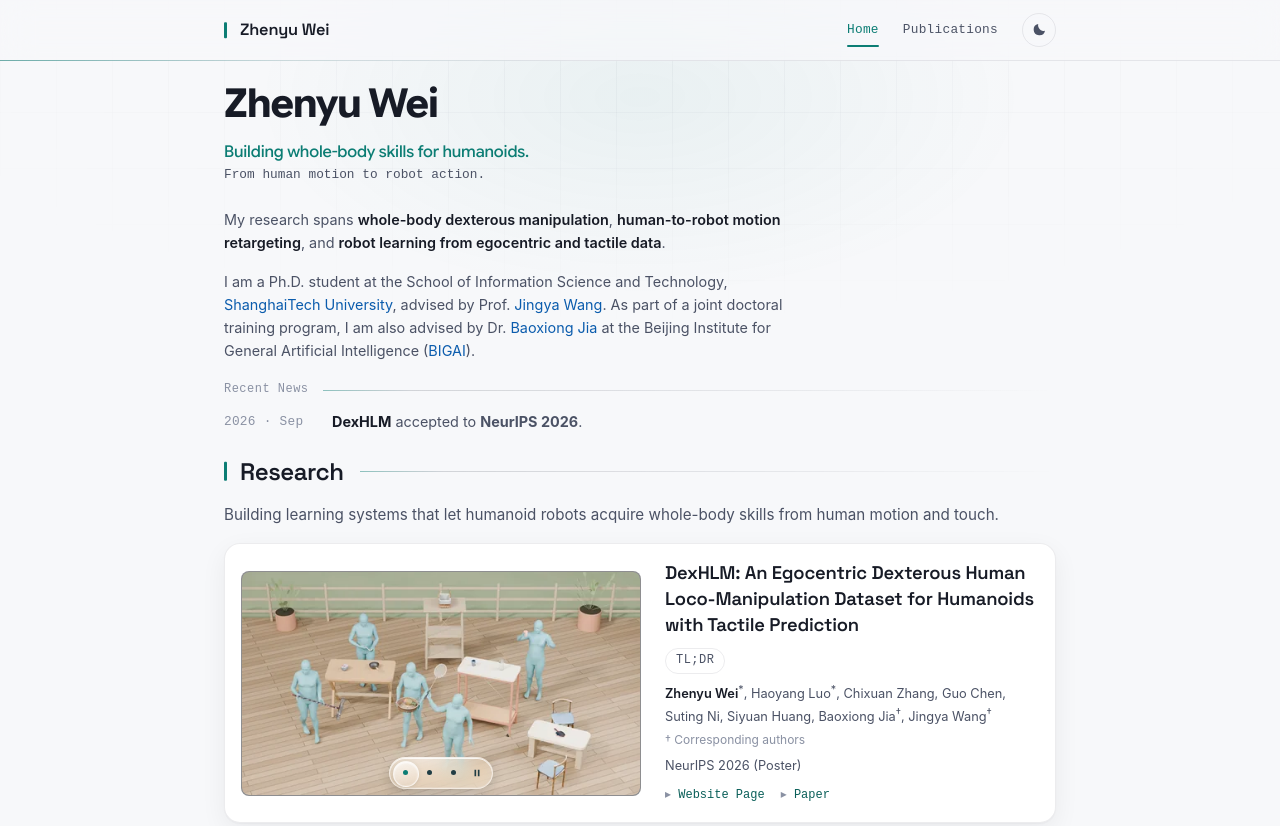
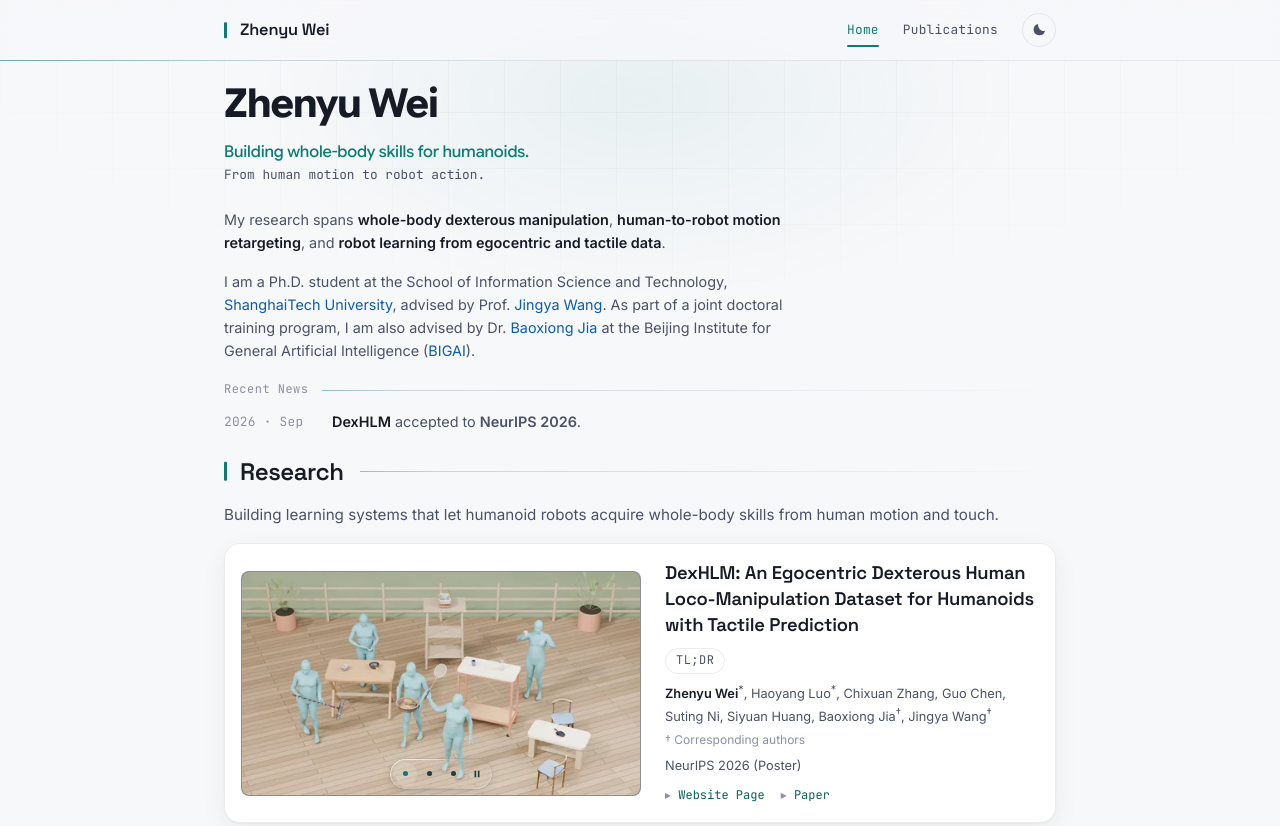
Before and after one commit to DexHLM/zhenyu-wei, a plain HTML site: page index.html in a window 1280 px wide. Shown: the top 826 px of the page. Drawn offline with Linux system fonts and the light colour scheme.

Commit message:
Use transparent refractive cover controls

```diff
--- a/assets/content.css
+++ b/assets/content.css
@@ -102,14 +102,26 @@
   transform: translateX(-50%);
   display: flex;
   padding: 3px;
-  border: 1px solid rgba(255, 255, 255, 0.55);
+  border: 0;
   border-radius: 999px;
-  background: rgba(244, 251, 251, 0.24);
-  color: #203d44;
-  -webkit-backdrop-filter: blur(8px) saturate(1.7) contrast(1.08);
-  backdrop-filter: blur(8px) saturate(1.7) contrast(1.08);
-  box-shadow: 0 4px 12px rgba(10, 25, 30, 0.16), inset 0 1px 0 rgba(255, 255, 255, 0.8), inset 0 -1px 0 rgba(255, 255, 255, 0.16);
+  background: rgba(255, 255, 255, 0.035);
+  color: #233b3c;
+  -webkit-backdrop-filter: blur(0.6px) saturate(1.05);
+  backdrop-filter: blur(0.6px) saturate(1.05);
+  box-shadow: 0 3px 9px rgba(10, 20, 25, 0.13), 0 0 0 0.5px rgba(10, 20, 25, 0.12);
   isolation: isolate;
+}
+
+.cover-controls.has-lens { -webkit-backdrop-filter: none; backdrop-filter: none; }
+
+.cover-glass-lens {
+  position: absolute;
+  inset: 0;
+  width: 100%;
+  height: 100%;
+  border-radius: inherit;
+  pointer-events: none;
+  z-index: 0;
 }
 
 .cover-controls::before {
@@ -119,48 +131,49 @@
   top: 3px;
   width: var(--glass-step);
   height: var(--glass-step);
-  border: 1px solid rgba(255, 255, 255, 0.65);
   border-radius: 50%;
-  background: linear-gradient(150deg, rgba(255, 255, 255, 0.67), rgba(255, 255, 255, 0.12));
-  box-shadow: inset 0 1px 2px rgba(255, 255, 255, 0.9), 0 1px 4px rgba(20, 50, 55, 0.12);
+  background: rgba(255, 255, 255, 0.17);
   transform: translateX(calc(var(--active-slide, 0) * var(--glass-step)));
   transition: transform 0.4s cubic-bezier(0.2, 1.35, 0.45, 1);
   pointer-events: none;
+  z-index: 1;
 }
 
 .cover-controls::after {
   content: "";
   position: absolute;
-  inset: -1px;
+  inset: 0;
+  padding: 0.55px;
   border-radius: inherit;
-  background: radial-gradient(ellipse at var(--glass-x, 35%) 0%, rgba(255, 255, 255, 0.72), transparent 65%);
-  opacity: 0.65;
+  background: linear-gradient(135deg, rgba(255, 255, 255, 0.6), rgba(255, 255, 255, 0.06) 35%, rgba(10, 20, 25, 0.12) 58%, rgba(255, 255, 255, 0.36)), radial-gradient(ellipse at var(--glass-x, 30%) 0%, rgba(255, 255, 255, 0.5), transparent 65%);
+  -webkit-mask: linear-gradient(#fff 0 0) content-box, linear-gradient(#fff 0 0);
+  -webkit-mask-composite: xor;
+  mask: linear-gradient(#fff 0 0) content-box, linear-gradient(#fff 0 0);
+  mask-composite: exclude;
   pointer-events: none;
-  z-index: -1;
+  z-index: 3;
 }
 
-:root[data-theme="dark"] .cover-controls {
+.cover-controls[data-contrast="light"] {
   color: #f0fffd;
-  background: rgba(15, 30, 37, 0.3);
-  border-color: rgba(235, 255, 255, 0.38);
 }
 
-:root[data-theme="dark"] .cover-controls::before {
-  background: linear-gradient(150deg, rgba(255, 255, 255, 0.35), rgba(255, 255, 255, 0.06));
+.cover-controls[data-contrast="light"] button[aria-pressed="true"] {
+  color: #79f1e0;
 }
 
 .grid-video .cover-controls { --glass-step: 20px; padding: 2px; }
 .grid-video .cover-controls::before { left: 2px; top: 2px; }
 
 @supports not ((backdrop-filter: blur(1px)) or (-webkit-backdrop-filter: blur(1px))) {
-  .cover-controls { background: rgba(244, 251, 251, 0.92); }
-  :root[data-theme="dark"] .cover-controls { background: rgba(15, 30, 37, 0.92); }
+  .cover-controls:not(.has-lens) { background: rgba(244, 251, 251, 0.18); }
 }
 
 .cover-controls button {
   display: grid;
   place-items: center;
   position: relative;
+  z-index: 2;
   flex: 0 0 var(--glass-step);
   width: var(--glass-step);
   height: var(--glass-step);
@@ -172,9 +185,9 @@
   transition: transform 0.2s ease, color 0.2s ease;
 }
 
-.cover-controls button:hover { color: var(--accent); transform: scale(1.12); }
+.cover-controls button:hover { color: #087a71; transform: scale(1.08); }
 .cover-controls button:active { transform: scale(0.92); }
-.cover-controls button[aria-pressed="true"] { color: var(--accent); }
+.cover-controls button[aria-pressed="true"] { color: #087a71; }
 .cover-controls button[data-slide]::after {
   content: "";
   width: 5px;
--- a/assets/site.js
+++ b/assets/site.js
@@ -58,6 +58,68 @@ const coverScenes = [
 ];
 const coverMotion = window.matchMedia("(prefers-reduced-motion: reduce)");
 
+// A small optical texture sampled from the already-loaded cover. Only the outer
+// bevel bends pixels; the centre stays clear. No extra image or animation library.
+function makeGlassTexture(image, bounds) {
+  if (!image.complete || !image.naturalWidth || bounds.width < 1) return null;
+  const frame = image.getBoundingClientRect();
+  if (!frame.width || !frame.height) return null;
+  const ratio = Math.min(window.devicePixelRatio || 1, 2);
+  const width = Math.round(bounds.width * ratio);
+  const height = Math.round(bounds.height * ratio);
+  const margin = Math.ceil(8 * ratio);
+  const source = document.createElement("canvas");
+  source.width = width + 2 * margin;
+  source.height = height + 2 * margin;
+  const sourceContext = source.getContext("2d", { willReadFrequently: true });
+  const scale = Math.max(frame.width / image.naturalWidth, frame.height / image.naturalHeight);
+  const drawWidth = image.naturalWidth * scale;
+  const drawHeight = image.naturalHeight * scale;
+  sourceContext.drawImage(image,
+    (frame.left - bounds.left - (drawWidth - frame.width) / 2) * ratio + margin,
+    (frame.top - bounds.top - (drawHeight - frame.height) / 2) * ratio + margin,
+    drawWidth * ratio, drawHeight * ratio);
+  const pixels = sourceContext.getImageData(0, 0, source.width, source.height).data;
+  const texture = document.createElement("canvas");
+  texture.width = width;
+  texture.height = height;
+  const context = texture.getContext("2d");
+  const output = context.createImageData(width, height);
+  const radius = bounds.height / 2;
+  let brightness = 0;
+  let count = 0;
+  for (let y = 0; y < height; y++) {
+    for (let x = 0; x < width; x++) {
+      const px = (x + 0.5) / ratio;
+      const py = (y + 0.5) / ratio;
+      const centre = Math.max(radius, Math.min(bounds.width - radius, px));
+      const dx = px - centre;
+      const dy = py - radius;
+      const length = Math.hypot(dx, dy);
+      const depth = radius - length;
+      if (depth < 0) continue;
+      const bend = 3 * Math.pow(Math.max(0, 1 - depth / 6), 2);
+      const sx = Math.max(0, Math.min(source.width - 2, x + margin + (length ? dx / length : 0) * bend * ratio));
+      const sy = Math.max(0, Math.min(source.height - 2, y + margin + (length ? dy / length : 0) * bend * ratio));
+      const ix = Math.floor(sx), iy = Math.floor(sy);
+      const fx = sx - ix, fy = sy - iy;
+      const a = (iy * source.width + ix) * 4;
+      const b = a + source.width * 4;
+      const target = (y * width + x) * 4;
+      for (let channel = 0; channel < 3; channel++) {
+        output.data[target + channel] =
+          pixels[a + channel] * (1 - fx) * (1 - fy) + pixels[a + 4 + channel] * fx * (1 - fy) +
+          pixels[b + channel] * (1 - fx) * fy + pixels[b + 4 + channel] * fx * fy;
+      }
+      output.data[target + 3] = 255;
+      brightness += output.data[target] * 0.2126 + output.data[target + 1] * 0.7152 + output.data[target + 2] * 0.0722;
+      count++;
+    }
+  }
+  context.putImageData(output, 0, 0);
+  return { texture, lightBackground: brightness / count > 145 };
+}
+
 for (const carousel of document.querySelectorAll(".cover-carousel")) {
   const link = carousel.querySelector(".cover-link");
   const first = link.querySelector("img");
@@ -75,6 +137,45 @@ for (const carousel of document.querySelectorAll(".cover-carousel")) {
   let hovered = false;
   let focused = false;
   let timer;
+  const lens = document.createElement("canvas");
+  lens.className = "cover-glass-lens";
+  lens.setAttribute("aria-hidden", "true");
+  controls.prepend(lens);
+  let lensAnimation;
+
+  function refreshGlass(previousImage) {
+    window.cancelAnimationFrame(lensAnimation);
+    const bounds = controls.getBoundingClientRect();
+    let next, previous;
+    try {
+      next = makeGlassTexture(frames[active], bounds);
+      if (!next) return;
+      if (previousImage && !coverMotion.matches) previous = makeGlassTexture(previousImage, bounds);
+    } catch {
+      // The translucent CSS surface remains usable if canvas sampling is unavailable.
+      controls.classList.remove("has-lens");
+      return;
+    }
+    controls.classList.add("has-lens");
+    controls.dataset.contrast = next.lightBackground ? "dark" : "light";
+    lens.width = next.texture.width;
+    lens.height = next.texture.height;
+    const context = lens.getContext("2d");
+    const started = performance.now();
+    function paint(now) {
+      const progress = previous ? Math.min(1, (now - started) / 450) : 1;
+      context.clearRect(0, 0, lens.width, lens.height);
+      if (previous) context.drawImage(previous.texture, 0, 0);
+      context.globalAlpha = 1 - Math.pow(1 - progress, 3);
+      context.drawImage(next.texture, 0, 0);
+      context.globalAlpha = 1;
+      if (progress < 1) lensAnimation = window.requestAnimationFrame(paint);
+    }
+    paint(started);
+  }
+
+  first.addEventListener("load", () => refreshGlass(), { once: true });
+  if ("ResizeObserver" in window) new ResizeObserver(() => refreshGlass()).observe(controls);
 
   function schedule() {
     window.clearTimeout(timer);
@@ -132,6 +233,7 @@ for (const carousel of document.querySelectorAll(".cover-carousel")) {
       // A slow download must never override a more recent selection.
       if (currentRevision !== revision) return;
       if (index !== active) {
+        const previousImage = frames[active];
         frames.forEach((frame, i) => {
           if (!frame) return;
           frame.classList.toggle("is-previous", i === active);
@@ -139,6 +241,7 @@ for (const carousel of document.querySelectorAll(".cover-carousel")) {
           frame.setAttribute("aria-hidden", String(i !== index));
         });
         active = index;
+        refreshGlass(previousImage);
         controls.style.setProperty("--active-slide", String(active));
         dots.forEach((dot, i) => dot.setAttribute("aria-pressed", String(i === active)));
       }
@@ -188,6 +291,7 @@ for (const carousel of document.querySelectorAll(".cover-carousel")) {
   if ("IntersectionObserver" in window) {
     const observer = new IntersectionObserver(([entry]) => {
       visible = entry.isIntersecting;
+      if (visible) refreshGlass();
       schedule();
     }, { threshold: 0.1 });
     observer.observe(carousel);
@@ -195,6 +299,7 @@ for (const carousel of document.querySelectorAll(".cover-carousel")) {
     visible = true;
   }
   setPaused(paused);
+  refreshGlass();
 }
 
 const newsToggle = document.querySelector("#news-more");
--- a/index.html
+++ b/index.html
@@ -17,7 +17,7 @@
     <link as="font" crossorigin="" href="assets/fonts/space-grotesk.woff2" rel="preload" type="font/woff2"/>
     <link as="font" crossorigin="" href="assets/fonts/google-sans-flex.woff2" rel="preload" type="font/woff2"/>
     <link href="assets/style.css" rel="stylesheet"/>
-    <link href="assets/content.css?v=bc1cbafcc26a" rel="stylesheet"/>
+    <link href="assets/content.css?v=c29b75a2b4d0" rel="stylesheet"/>
   </head>
   <body>
     <nav aria-label="Main navigation" class="nav">
@@ -169,6 +169,6 @@
         <p class="footer-fox" id="footer-fox"><span class="fox-text">built with </span>🦊</p>
       </footer>
     </main>
-    <script defer="" src="assets/site.js?v=13c8f15b71d6"></script>
+    <script defer="" src="assets/site.js?v=e0eec8fecd47"></script>
   </body>
 </html>
```
Also changed, not shown: publications.html (+2 -2 lines).
